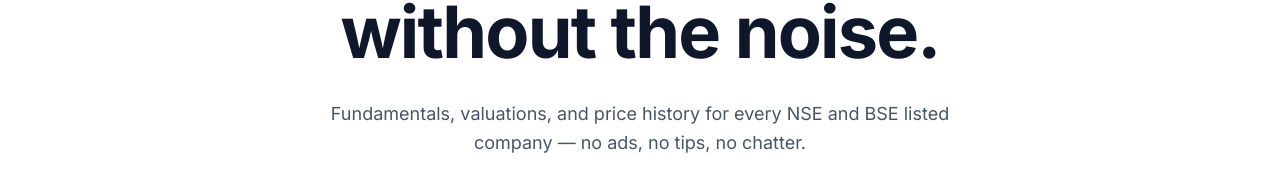
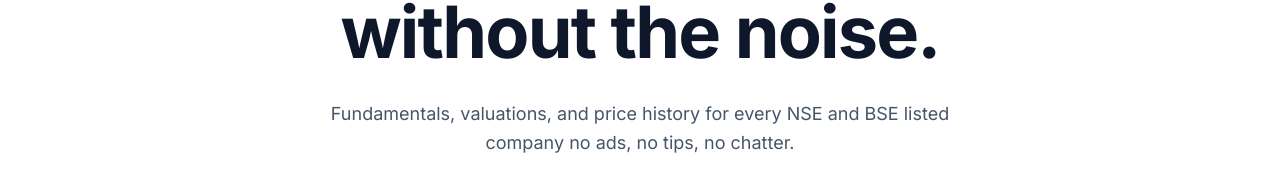
Before and after one commit to Mallikarjunrk2/volumecall, a Next.js app: page / in a window 1280 px wide. Shown: the part 358-549 px from the top of the page. Built offline with nearby package versions, Linux system fonts and the light colour scheme; no server answers.

Commit message:
Update page.tsx

```diff
--- a/src/app/page.tsx
+++ b/src/app/page.tsx
@@ -133,7 +133,7 @@
 
             {/* Subtitle */}
             <p className="text-base sm:text-lg text-[var(--text-secondary)] max-w-[700px] mx-auto leading-relaxed font-normal">
-              Fundamentals, valuations, and price history for every NSE and BSE listed company — no ads, no tips, no chatter.
+              Fundamentals, valuations, and price history for every NSE and BSE listed company no ads, no tips, no chatter.
             </p>
 
             {/* Primary Stock Search Field */}
```
